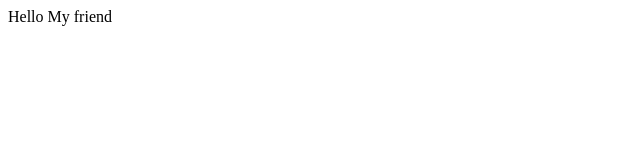
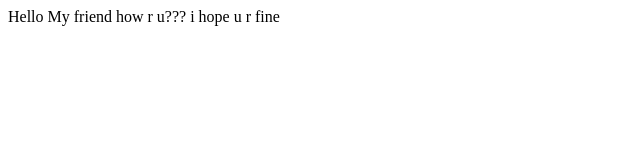
Before and after one commit to KyawZT118/KyawZT118.github.io, a plain HTML site: page git.html in a window 1280 px wide. Shown: the whole page, without its empty margins (0-640 px from the left). Drawn offline with Linux system fonts and the light colour scheme.

Commit message:
Update git.html

```diff
--- a/git.html
+++ b/git.html
@@ -7,6 +7,9 @@
     <title>Document</title>
 </head>
 <body>
-    Hello My friend
+    Hello My friend how r u???
+    i hope u r fine
+
+
 </body>
 </html>
```
